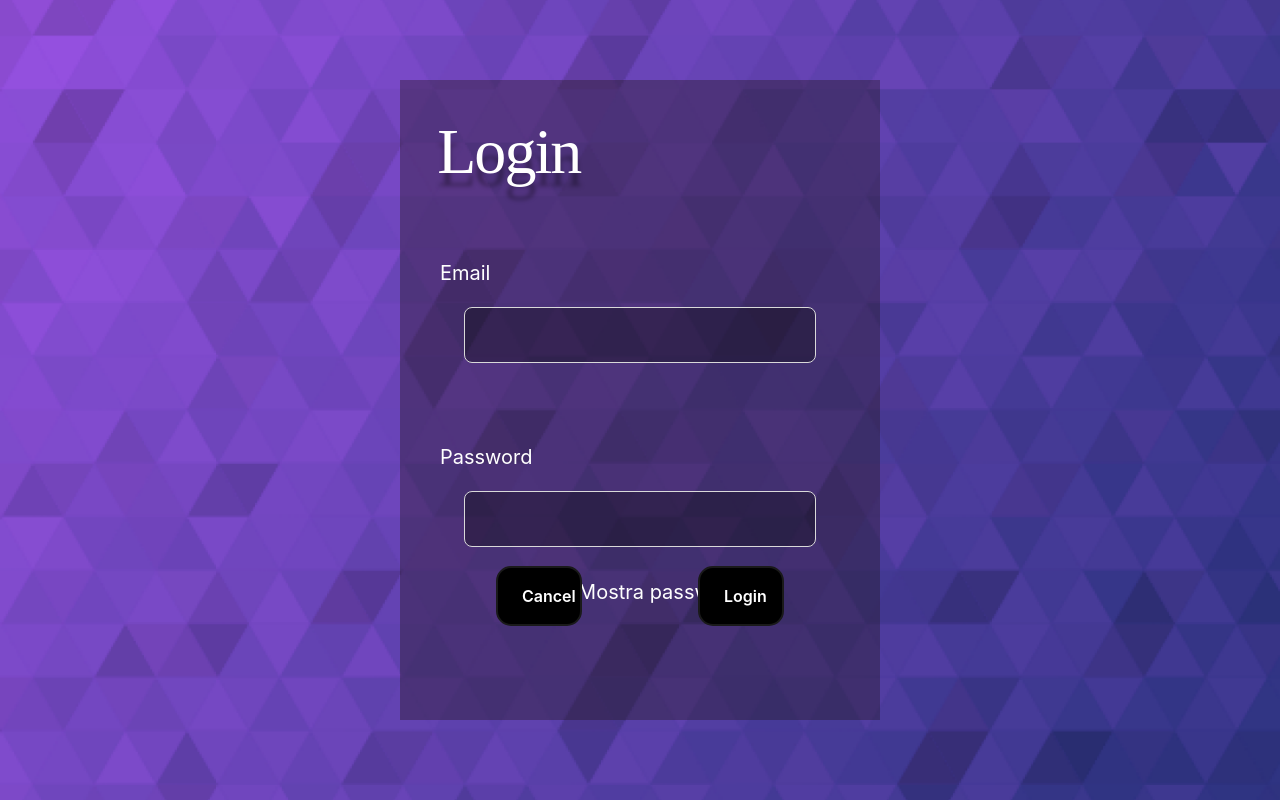
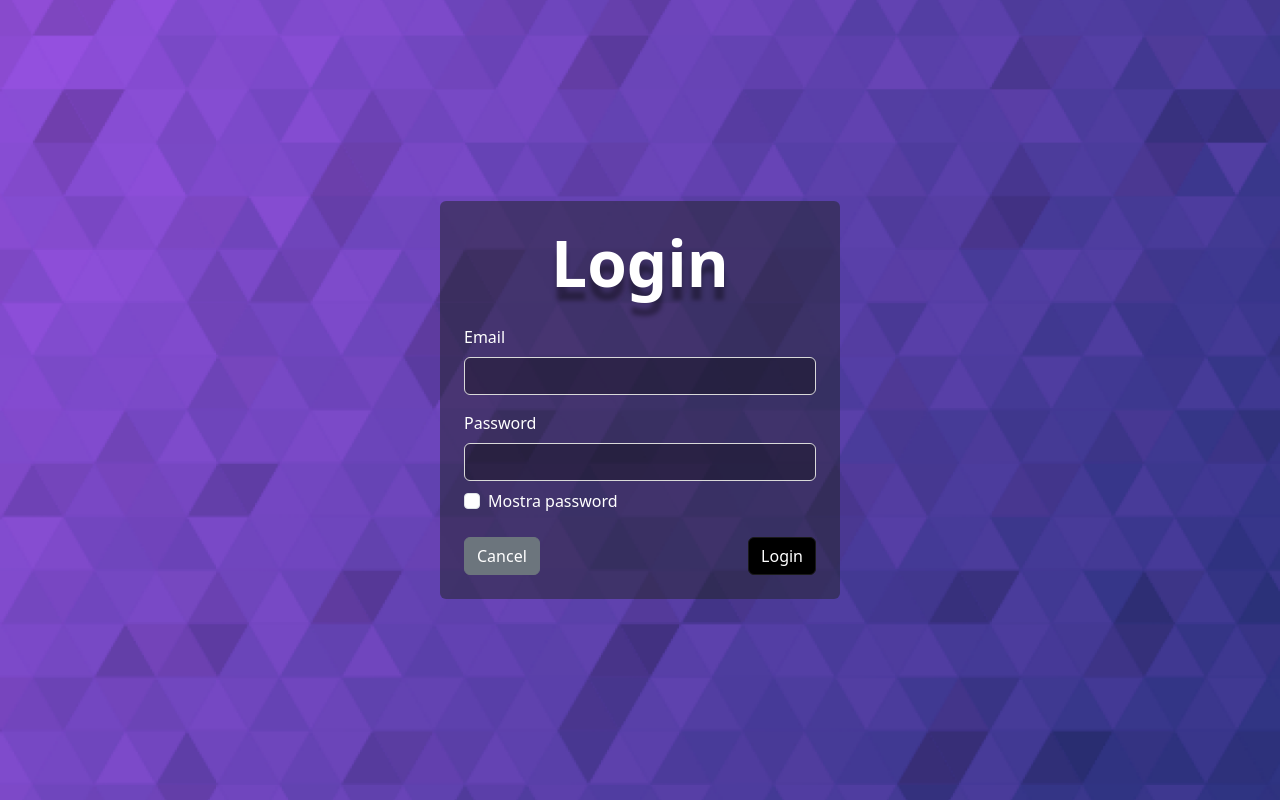
Before and after one commit to Classi-di-Andrea-Trentini/progetto-secondo-quadrimestre-gavatta-kushnir-lutteri-zorza, an Angular app in the folder game-pulse/: page / in a window 1280 px wide. Built offline with nearby package versions, Linux system fonts and the light colour scheme.

Commit message:
installato bootstrap ed eseguita conversione

```diff
--- a/game-pulse/angular.json
+++ b/game-pulse/angular.json
@@ -16,9 +16,7 @@
             "outputPath": "dist/game-pulse",
             "index": "src/index.html",
             "browser": "src/main.ts",
-            "polyfills": [
-              "zone.js"
-            ],
+            "polyfills": ["zone.js"],
             "tsConfig": "tsconfig.app.json",
             "assets": [
               {
@@ -27,9 +25,14 @@
               }
             ],
             "styles": [
-              "src/styles.css"
+              "src/styles.css",
+              "node_modules/bootstrap/dist/css/bootstrap.min.css"
             ],
-            "scripts": []
+            "scripts": [
+              "node_modules/jquery/dist/jquery.min.js",
+              "node_modules/@popperjs/core/dist/umd/popper.min.js",
+              "node_modules/bootstrap/dist/js/bootstrap.min.js"
+            ]
           },
           "configurations": {
             "production": {
@@ -73,10 +76,7 @@
         "test": {
           "builder": "@angular-devkit/build-angular:karma",
           "options": {
-            "polyfills": [
-              "zone.js",
-              "zone.js/testing"
-            ],
+            "polyfills": ["zone.js", "zone.js/testing"],
             "tsConfig": "tsconfig.spec.json",
             "assets": [
               {
@@ -85,9 +85,14 @@
               }
             ],
             "styles": [
-              "src/styles.css"
+              "src/styles.css",
+              "node_modules/bootstrap/dist/css/bootstrap.min.css"
             ],
-            "scripts": []
+            "scripts": [
+              "node_modules/jquery/dist/jquery.min.js",
+              "node_modules/@popperjs/core/dist/umd/popper.min.js",
+              "node_modules/bootstrap/dist/js/bootstrap.min.js"
+            ]
           }
         }
       }
--- a/game-pulse/package.json
+++ b/game-pulse/package.json
@@ -18,6 +18,9 @@
     "@angular/platform-browser": "^19.1.0",
     "@angular/platform-browser-dynamic": "^19.1.0",
     "@angular/router": "^19.1.0",
+    "bootstrap": "^5.3.3",
+    "jquery": "^3.7.1",
+    "popper.js": "^1.16.1",
     "rxjs": "~7.8.0",
     "tslib": "^2.3.0",
     "zone.js": "~0.15.0"
--- a/game-pulse/src/app/login/login.component.css
+++ b/game-pulse/src/app/login/login.component.css
@@ -1,185 +1,49 @@
-body {
-  margin: 0;
-}
-
 #sfondo {
   background-image: url("/image.png");
   background-repeat: no-repeat;
   background-position: center;
   background-size: cover;
-  width: 100%;
-  height: 100vh;
 }
 
 .container {
-  position: absolute;
-  width: 60vh;
-  height: 80vh;
-  background: rgba(32.94, 23.61, 23.61, 0.37);
-  top: 50%;
-  left: 50%;
-  transform: translate(-50%, -50%);
-}
-
-
-.title, .title * {
-  box-sizing: border-box;
-}
-.title {
-  width: 478px;
-  height: 99px;
-  padding-right: 250px;
-  justify-content: flex-start;
-  align-items: center;
-  display: inline-flex;
+  max-width: 400px;
+  width: 100%;
 }
 
 .login {
-  margin: 30px;
-  color: #fff;
+  font-size: 64px;
+  font-weight: bold;
   text-shadow: 0px 13px 4px rgba(0, 0, 0, 0.34);
-  font-family: var(--sds-typography-title-hero-font-family);
-  font-size: 64px;
-  font-style: normal;
-  font-weight: var(--sds-typography-title-hero-font-weight);
-  line-height: 120%; /* 76.8px */
-  letter-spacing: -1.92px;
-  transform: translate(+5%,+30%);
 }
 
-.email, .password{
-  flex-direction: column;
+.form-control {
+  background: rgba(6.38, 5.82, 5.82, 0.35);
+  border: 1px solid #D9D9D9;
   color: white;
-  font-size: 20px;
-  font-family: Inter;
-  font-weight: 400;
-  line-height: 28px;
-  word-wrap: break-word;
-  justify-content: center;
-  align-items: left;
-  display: flex;
-  margin: 60px auto;
 }
 
-.email-text, .password-text {
-  width: 400px;
-  justify-content: left;
-  align-items: left;
-  display: flex;
-  margin: 0 auto;
+.form-control:focus {
+  background: rgba(6.38, 5.82, 5.82, 0.35);
+  border-color: #D9D9D9;
+  color: white;
 }
 
-#passwordField, #emailField {
-  padding: 15px;
-  color: white;
-  font-size: medium;
-  margin-left: 10px;
-  width: 40vh;
-  height: 30px;
-  padding-top: 12px;
-  padding-bottom: 12px;
-  background: rgba(6.38, 5.82, 5.82, 0.35);
-  border-radius: 8px;
-  overflow: hidden;
-  border: 1px #D9D9D9 solid;
-  justify-content: center;
-  align-items: center;
-  display: flex;
-  margin: 0 auto;
+.btn-primary {
+  background-color: #000000;
+  border-color: #1A1A1A;
 }
 
-.buttonlogincontainer {
-  display: flex;
-  justify-content: space-between;
-  align-items: center;
-  width: 60%;
-  height: 10%;
-  margin: 15% auto;
-  position: absolute;
-  bottom: 20px;
-  left: 50%;
-  transform: translateX(-50%);
+.btn-primary:hover {
+  background-color: #1A1A1A;
+  border-color: #000000;
 }
 
-.mostrapassword{
-  display: flex;
-  align-items: center;
-  margin: 30px;
-  gap: 20px;
-  justify-content: center;
-  height: 30px;
+.btn-secondary {
+  background-color: #6c757d;
+  border-color: #6c757d;
 }
 
-
-
-/* <!-- HTML !-->
-<button class="button-27" role="button">Button 27</button>
- */
-/* CSS */
-.button-27 {
-  width: 30%;
-  margin: 20px;
-  display: flex;
-  justify-content: center;
-  align-items: center;
-  appearance: none;
-  background-color: #000000;
-  border: 2px solid #1A1A1A;
-  border-radius: 15px;
-  box-sizing: border-box;
-  color: #FFFFFF;
-  cursor: pointer;
-  display: inline-block;
-  font-family: Roobert,-apple-system,BlinkMacSystemFont,"Segoe UI",Helvetica,Arial,sans-serif,"Apple Color Emoji","Segoe UI Emoji","Segoe UI Symbol";
-  font-size: 16px;
-  font-weight: 600;
-  line-height: normal;
-  margin: 0;
-  min-height: 60px;
-  min-width: 0;
-  outline: none;
-  padding: 16px 24px;
-  text-align: center;
-  text-decoration: none;
-  transition: all 300ms cubic-bezier(.23, 1, 0.32, 1);
-  user-select: none;
-  -webkit-user-select: none;
-  touch-action: manipulation;
-/*   width: 100%; */
-  will-change: transform;
+.btn-secondary:hover {
+  background-color: #5a6268;
+  border-color: #545b62;
 }
-
-.button-27:disabled {
-  pointer-events: none;
-}
-
-.button-27:hover {
-  box-shadow: rgba(0, 0, 0, 0.25) 0 8px 15px;
-  transform: translateY(-2px);
-}
-
-.button-27:active {
-  box-shadow: none;
-  transform: translateY(0);
-}
-
-
-/* @media (max-width: 602px) {
-  #sfondo {
-    height: 100vh;
-    width: 100%;
-    background-repeat: no-repeat;
-  background-position: center;
-  background-size: cover;
-  }
-
-  .container {
-    position: absolute;
-    width: 40vh;
-    height: 60vh;
-    background: rgba(32.94, 23.61, 23.61, 0.37);
-    top: 50%;
-    left: 50%;
-    transform: translate(-50%, -50%);
-  }
-} */
--- a/game-pulse/src/app/login/login.component.html
+++ b/game-pulse/src/app/login/login.component.html
@@ -1,32 +1,23 @@
-<div id="sfondo">
-  <div class="container">
-    <div class="title">
-      <div class="login">Login</div>
+<div id="sfondo" class="d-flex justify-content-center align-items-center vh-100">
+  <div class="container bg-dark bg-opacity-50 p-4 rounded" style="max-width: 400px;">
+    <div class="title text-center mb-4">
+      <div class="login display-4 text-white">Login</div>
     </div>
-    <div class="email">
-      <div class="email-text">
-        <p>Email</p>
-      </div>
-      <input type="text" id="emailField"/><!-- [(ngModel)]="email" -->
+    <div class="form-group mb-3">
+      <label for="emailField" class="form-label text-white">Email</label>
+      <input type="text" id="emailField" class="form-control"/>
     </div>
-    <div class="password">
-      <div class="password-text">
-        <p>Password</p>
-      </div>
-
-      <input id="passwordField" [type]="showPassword ? 'text' : 'password'" />
-      <div class="mostrapassword">
-        <input type="checkbox"  (click)="togglePasswordVisibility()" />
-        <p>Mostra password</p>
+    <div class="form-group mb-3">
+      <label for="passwordField" class="form-label text-white">Password</label>
+      <input id="passwordField" [type]="showPassword ? 'text' : 'password'" class="form-control"/>
+      <div class="form-check mt-2">
+        <input type="checkbox" class="form-check-input" (click)="togglePasswordVisibility()" id="showPasswordCheckbox" />
+        <label class="form-check-label text-white" for="showPasswordCheckbox">Mostra password</label>
       </div>
     </div>
-
-    <div class="buttonlogincontainer">
-      <button class="button-27" role="button">
-        <!-- (click)="login()" -->
-        Cancel
-      </button>
-      <button class="button-27" role="button">Login</button>
+    <div class="d-flex justify-content-between mt-4">
+      <button class="btn btn-secondary" role="button">Cancel</button>
+      <button class="btn btn-primary" role="button">Login</button>
     </div>
   </div>
 </div>
```
Also changed, not shown: 1 other file (tests, documents, lock files or other folders).
